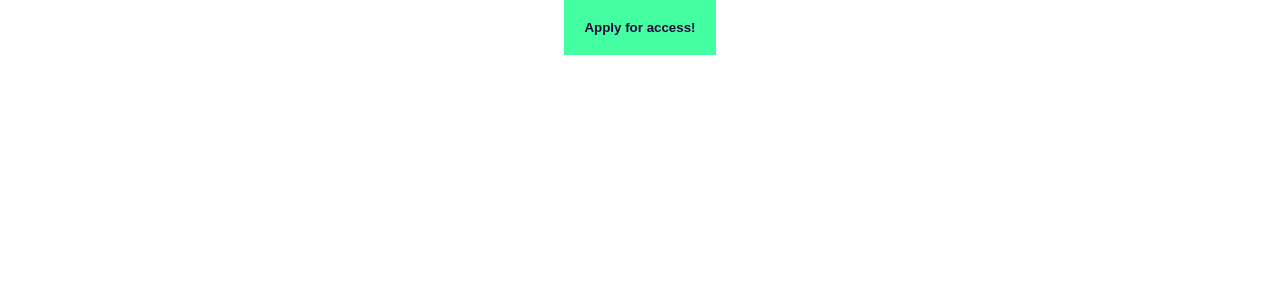
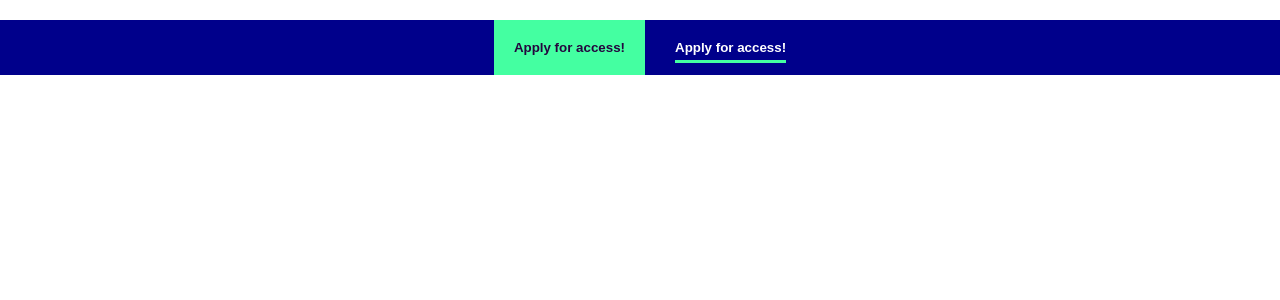
Before and after one commit to RafaelMoro/workit-landing-page, a React (Create React App) app: page / in a window 1280 px wide. Shown: the top 300 px of the page. Built offline with nearby package versions, Linux system fonts and the light colour scheme.

Commit message:
[ADD] - Adding secondary button

```diff
--- a/src/App.js
+++ b/src/App.js
@@ -5,6 +5,7 @@ function App() {
   return (
     <div className="App">
       <Button text="Apply for access!" />
+      <Button text="Apply for access!" secondary />
     </div>
   );
 }
--- a/src/components/Button/Button.jsx
+++ b/src/components/Button/Button.jsx
@@ -1,16 +1,23 @@
-import { string } from "prop-types"
+import { string, bool } from "prop-types"
 import "./Button.styles.scss"
 
-const Button = ({ text }) => {
+const Button = ({ text, secondary }) => {
+  const buttonCssClasses = !secondary ? "primary-button" : "secondary-button"
+
   return (
-    <button className="primary-button">{text}</button>
+    <button className={buttonCssClasses}>
+      { (!secondary) ? text : (<span className="secondary-button--span">{text}</span>) }
+    </button>
   )
 }
 
 Button.propTypes = {
-  text: string
+  text: string,
+  secondary: bool
 }
 
-Button.defaultProps = {}
+Button.defaultProps = {
+  secondary: false,
+}
 
 export { Button }
--- a/src/components/Button/Button.styles.scss
+++ b/src/components/Button/Button.styles.scss
@@ -1,9 +1,30 @@
 @use '../../styles/variables';
 
 .primary-button {
+  border: none;
   padding: 2rem;
   background-color: variables.$primary;
   color: variables.$darkBlue;
   font-weight: bold;
-  border: none;
+
+  &:hover {
+    border: 2px solid variables.$primary;
+    background-color: variables.$darkBlue;
+    color: variables.$primary;
+  }
 }
+
+.secondary-button {
+  background-color: inherit;
+  color: variables.$white;
+  font-weight: bold;
+
+  &:hover {
+    color: variables.$primary;
+  }
+}
+
+.secondary-button--span {
+  padding-bottom: 0.5rem;
+  border-bottom: 3px solid variables.$primary;
+}
--- a/src/styles/App.scss
+++ b/src/styles/App.scss
@@ -1,5 +1,10 @@
 .App {
-  text-align: center;
+  margin-top: 2rem;
+  display: flex;
+  justify-content: center;
+  gap: 3rem;
+  background-color: darkblue;
+
 }
 
 .App-logo {
--- a/src/styles/index.scss
+++ b/src/styles/index.scss
@@ -19,6 +19,11 @@ body {
   -moz-osx-font-smoothing: grayscale;
 }
 
+button {
+  padding: 0;
+  border: none;
+}
+
 h2 {
   font-family: 'Fraunces', serif;
 }
```
